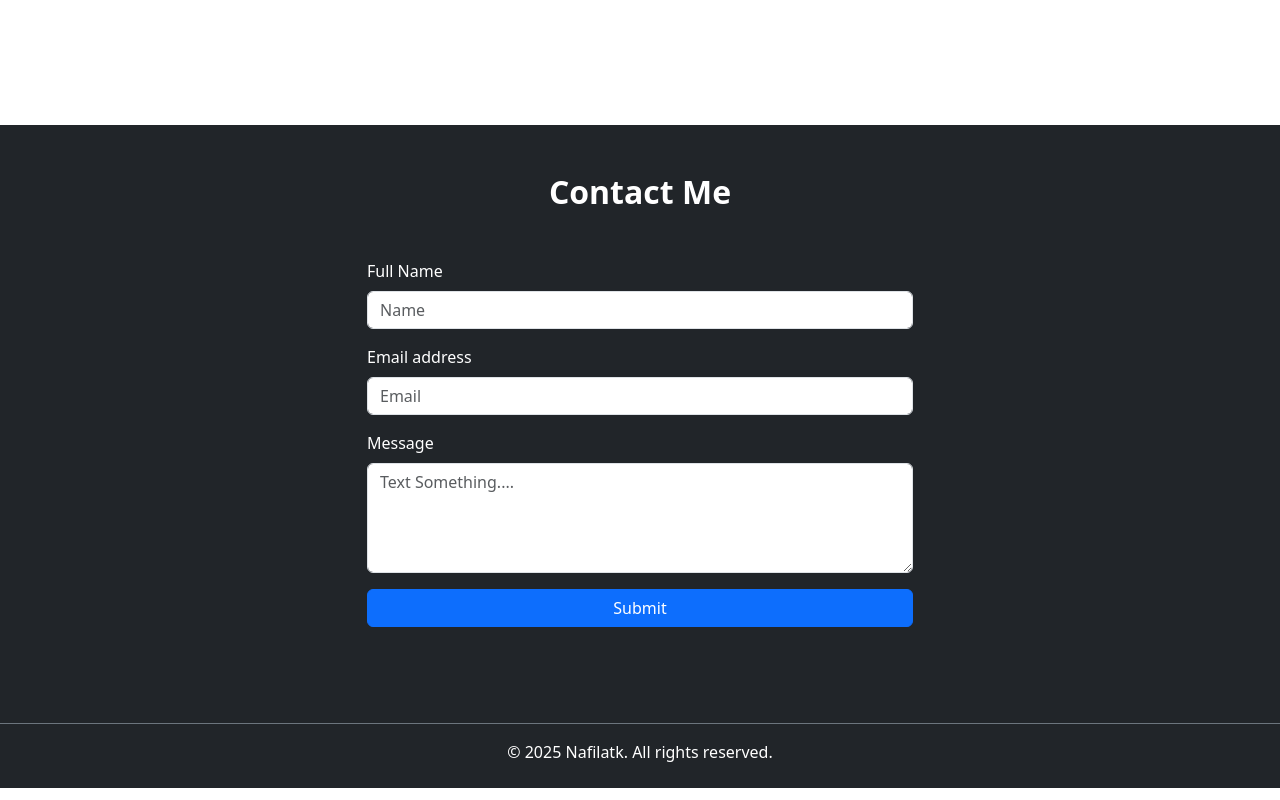
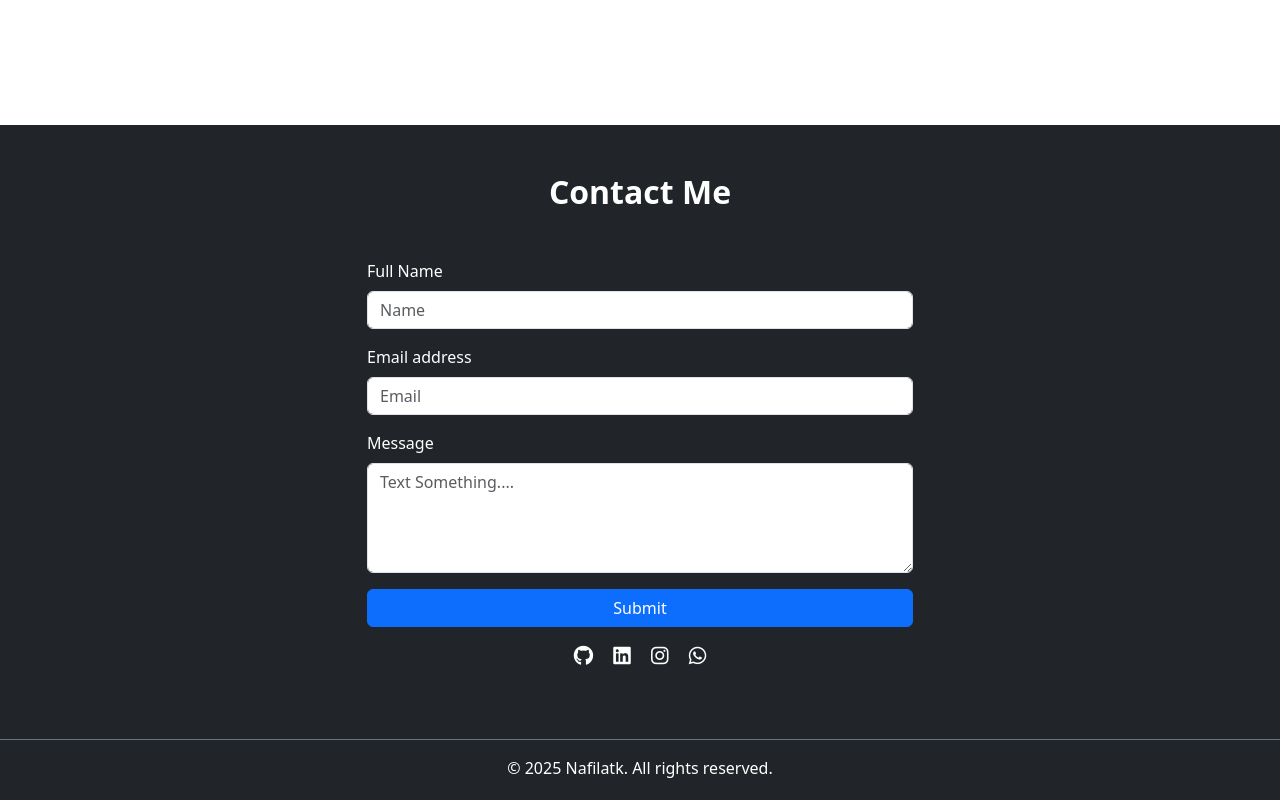
Before and after one commit to Nafilatk/portfolio, a plain HTML site: page index.html in a window 1280 px wide. Shown: the part 2101-2901 px from the top of the page. Drawn offline with nearby package versions, Linux system fonts and the light colour scheme.

Commit message:
Your commit message here

```diff
--- a/index.html
+++ b/index.html
@@ -183,7 +183,23 @@
         </div>
       </div>
     </div>
+
+
+
+    <div class=" text-center  ">
+
+  <a href="https://github.com/Nafilatk" class="text-white me-3" target="_blank"><i class="fab fa-github fa-lg"></i></a>
+  <a href="https://www.linkedin.com/Nafila tk" class="text-white me-3" target="_blank"><i class="fab fa-linkedin fa-lg"></i></a>
+  <a href="https://instagram.com/nafilaeaa" class="text-white me-3" target="_blank"><i class="fab fa-instagram fa-lg"></i></a>
+  <a href="https://wa.me/+91 8113854750" class="text-white" target="_blank"><i class="fab fa-whatsapp fa-lg"></i></a>
+</div>
+
   </section>
+
+  <!-- Social Media -->
+
+
+
 
 
 
@@ -232,10 +248,10 @@ document.addEventListener('DOMContentLoaded', function () {
   </script>
 
 <!-- Footer Start -->
-<footer class="bg-dark text-white pt-3 pb-2">
+<footer class="bg-dark text-white pt-2 pb-1">
 
 
-  <div class="text-center py-3 border-top border-secondary mt-3">
+  <div class="bg-dark text-white text-center py-3 border-top border-secondary mt-3">
     &copy; 2025 Nafilatk. All rights reserved.
   </div>
 </footer>
```
